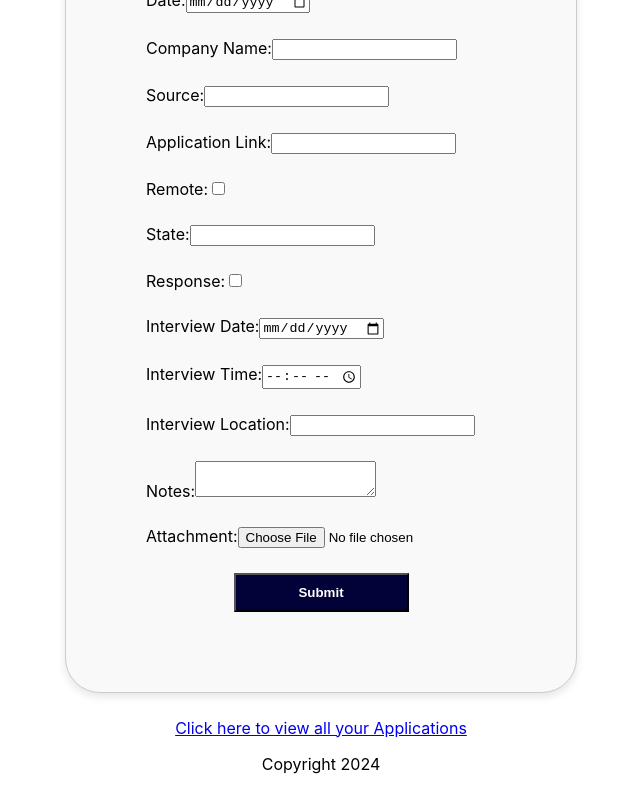
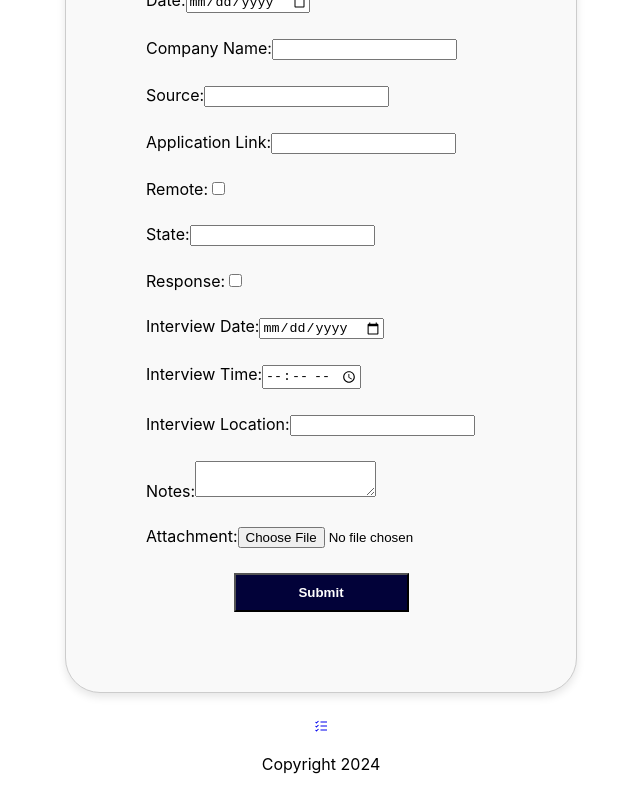
Before and after one commit to TomG87/application_frontend, a React (Create React App) app: page /applications/create in a window 1280 px wide. Shown: the part 327-1127 px from the top of the page, without its empty margins (319-959 px from the left). Built offline with nearby package versions, Linux system fonts and the light colour scheme; no server answers; sample sign-in values are in the browser's storage.

Commit message:
add 'my resumes' icon to ApplicationsPost page for improved UI and convenient linking

```diff
--- a/src/ApplicationPost.jsx
+++ b/src/ApplicationPost.jsx
@@ -1,6 +1,7 @@
 import React, { useState, useEffect } from "react";
 import { useNavigate, Link } from "react-router-dom";
 import axios from "axios";
+import { LiaListAlt } from "react-icons/lia";
 
 export function ApplicationPost({ userId, token }) {
   const [errors, setErrors] = useState([]);
@@ -174,7 +175,9 @@ export function ApplicationPost({ userId, token }) {
       <br></br>
       <br></br>
       <div className="applicationpost-link">
-        <Link to="/applications">Click here to view all your Applications</Link>{" "}
+        <Link to="/applications">
+          <LiaListAlt className="total-resume-icon">My Resumes </LiaListAlt>
+        </Link>
       </div>
     </div>
   );
```
